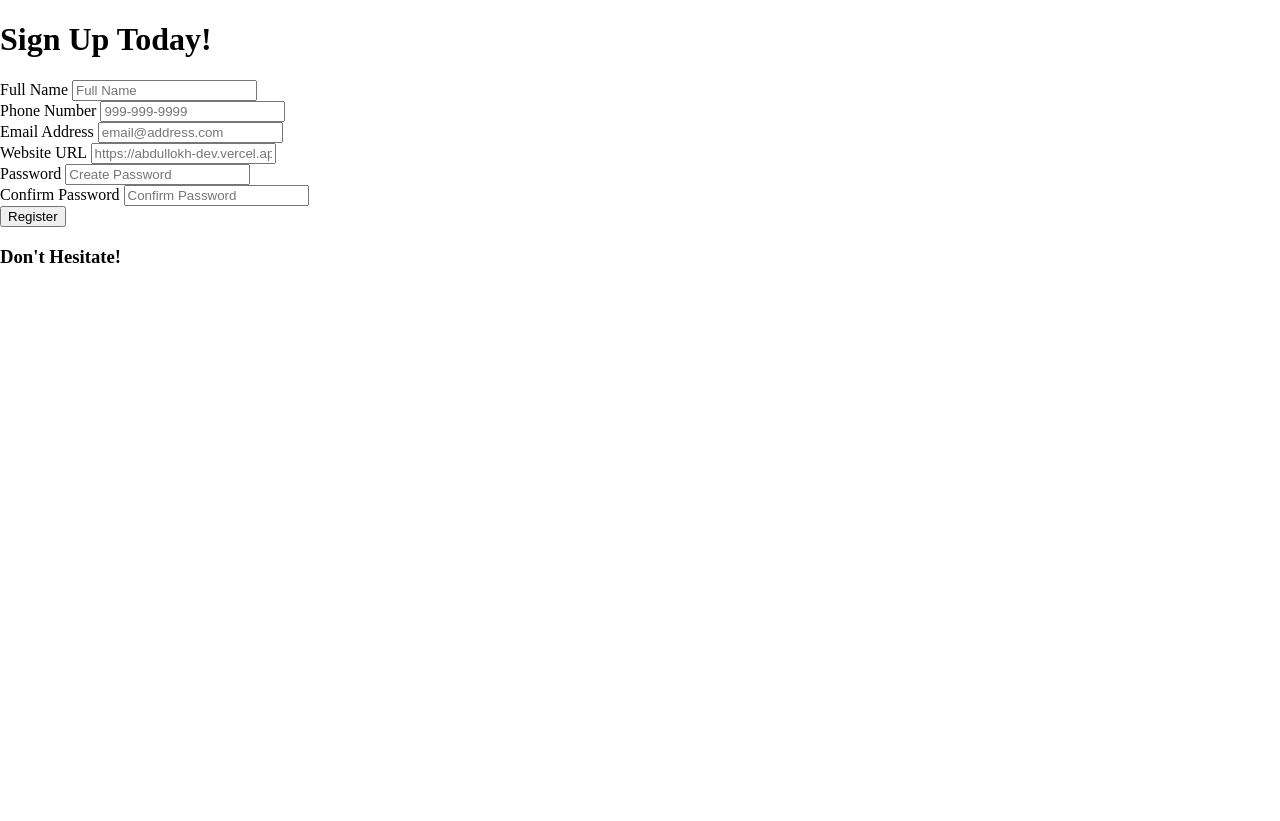
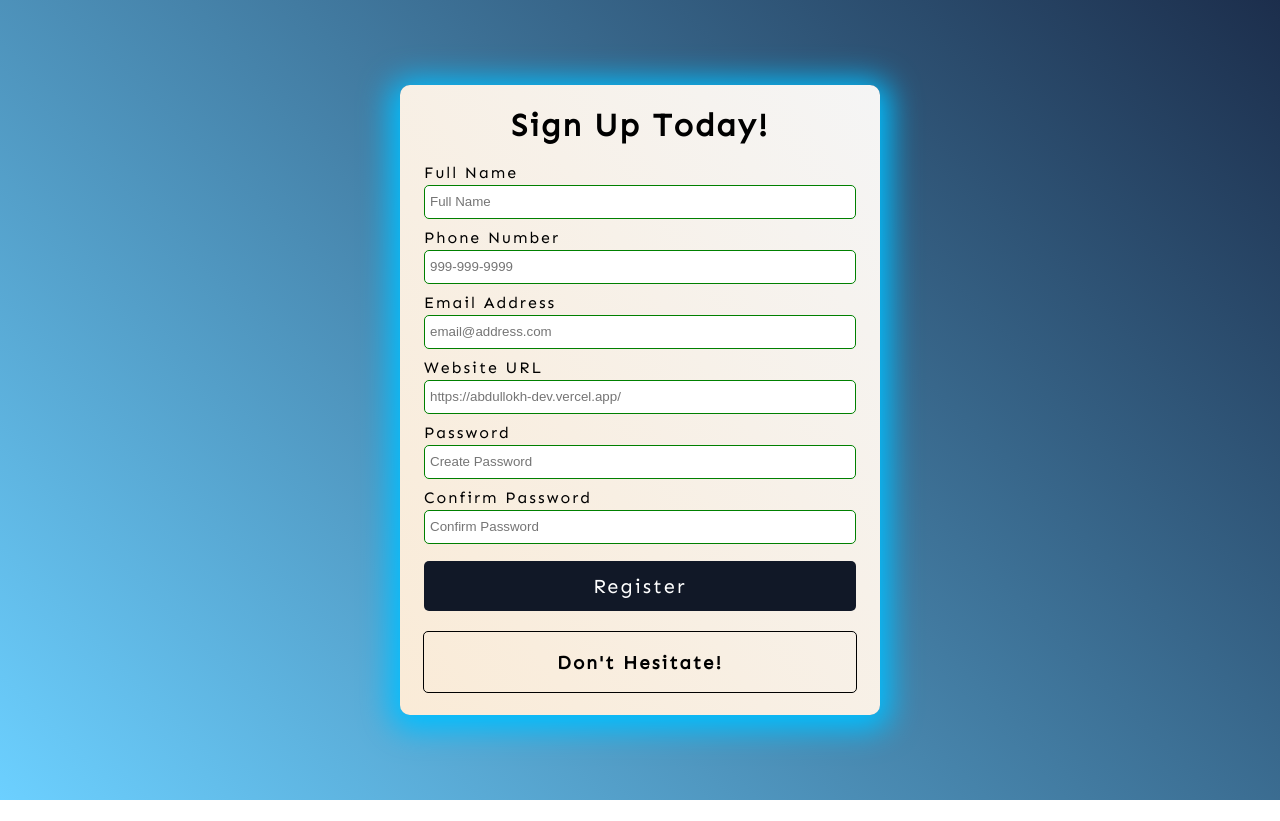
Before and after one commit to Abdullokh-dev/Validating-Form, a plain HTML site: page index.html in a window 1280 px wide. After the commit the page ends 800 px from the top, so only its background shows below. Drawn offline with Linux system fonts and the light colour scheme.

Commit message:
Form CSS

```diff
--- a/style.css
+++ b/style.css
@@ -1,3 +1,4 @@
+@import url('https://fonts.googleapis.com/css2?family=Sen&display=swap');
 html {
   box-sizing: border-box;
 }
@@ -5,4 +6,85 @@ html {
 body {
   margin: 0;
   min-height: 100vh;
+  font-family: Sen, sans-serif;
+  letter-spacing: 2px;
+  display: flex;
+  align-items: center;
+  justify-content: center;
+  background: linear-gradient(45deg, #6CD0FF, #1C2E4C);
 }
+
+.container {
+  width: 480px;
+  height: 630px;
+  background: linear-gradient(55deg, antiquewhite, whitesmoke);
+  display: flex;
+  flex-direction: column;
+  align-items: center;
+  border-radius: 10px;
+  box-shadow: 0 5px 30px 10px deepskyblue;
+}
+
+form {
+  width: 90%;
+}
+
+.form-group {
+  height: 65px;
+}
+
+label {
+  position: relative;
+  bottom: 3px;
+}
+
+input {
+  width: 100%;
+  height: 34px;
+  padding: 5px;
+  border: 1px solid black;
+  border-radius: 5px;
+  outline: none;
+  box-sizing: border-box;
+  transition: all 0.3s;
+}
+
+input:valid {
+  border: 1px solid green;
+}
+
+input:invalid {
+  border: 1px solid red;
+}
+
+button {
+  cursor: pointer;
+  color: white;
+  background-color: rgb(17 24 39);
+  border: none;
+  border-radius: 5px;
+  height: 50px;
+  width: 100%;
+  font-family: Sen, sans-serif;
+  font-size: 20px;
+  letter-spacing: 2px;
+  margin-top: 5px;
+}
+
+button:hover {
+  filter: brightness(200%);
+  background: linear-gradient(55deg, #282828, #1a1a1a);
+}
+
+.message-container {
+  border: 1px solid black;
+  border-radius: 5px;
+  width: 90%;
+  margin-top: 20px;
+  text-align: center;
+  color: black;
+}
+
+button:focus {
+  outline: none;
+}
```
